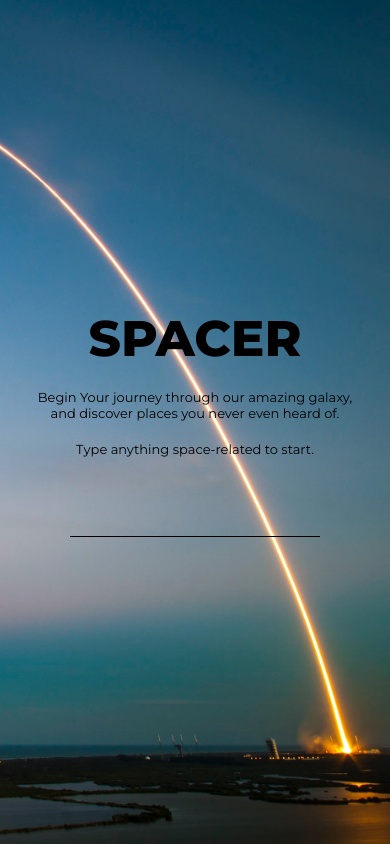
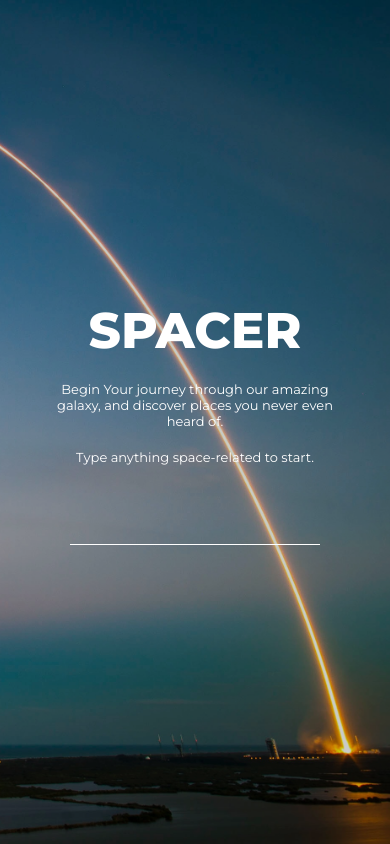
Before and after one commit to kremobil/Programowanie---dokumentacja, a Vue app in the folder Vue/kurs Hello Roman/Mój projekt/project/: page / in a window 390 px wide. Built offline with nearby package versions, Linux system fonts and the light colour scheme.

Commit message:
responsive style + bugged input

```diff
--- a/Vue/kurs Hello Roman/Mój projekt/project/src/App.vue
+++ b/Vue/kurs Hello Roman/Mój projekt/project/src/App.vue
@@ -1,9 +1,49 @@
 <template>
-  <router-view/>
+  <div class="wrapper">
+    <Bg />
+    <Claim />
+    <SearchInput v-model="searchValue" @input="handleSearch"/>
+  </div>
 </template>
 
 <script>
+  import axios from 'axios';
+  import debounce from 'lodash.debounce';
+  import Claim from '@/components/Claim.vue';
+  import SearchInput from '@/components/SearchInput.vue';
+  import Bg from '@/components/bg.vue';
 
+  const API = 'https://images-api.nasa.gov/search?q=';
+
+  export default {
+    name: "HomeView",
+    components: {
+      Claim,
+      SearchInput,
+      Bg,
+    },
+    data() {
+        return {
+            searchValue: "",
+            results: [],
+        };
+    },
+    methods: {
+        handleSearch: debounce(function searchResponse() {
+            axios.get(`${API}${this.searchValue}&media_type=image`)
+                .then((response) => {
+                console.log(this.searchValue)
+                this.results = response.data.collection.items;
+                console.log(this.results);
+                this.results.length = 20;
+            })
+                .catch((error) => {
+                console.log(error);
+            });
+        }, 500),
+    },
+    components: { Claim, SearchInput, Bg }
+};
 </script>
 
 <style lang="scss">
@@ -16,5 +56,17 @@
   }
   * {
     box-sizing: border-box;
+    -webkit-font-smoothing: antialiased;
+    -moz-osx-font-smoothing: grayscale;
+  }
+  .wrapper {
+    display: flex;
+    flex-direction: column;
+    align-items: center;
+    margin: 0px;
+    padding: 30px;
+    width: 100%;
+    height: 100vh;
+    justify-content: center;
   }
 </style>
--- a/Vue/kurs Hello Roman/Mój projekt/project/src/components/Claim.vue
+++ b/Vue/kurs Hello Roman/Mój projekt/project/src/components/Claim.vue
@@ -24,13 +24,36 @@
         text-align: center;
         justify-content: center;
         align-items: center;
+        color: #fff;
     }
     .claim{
         font-size: 50px;
         margin: 0;
+
+        @media (min-width: 768px) {
+            font-size: 80px;
+        }
+        @media (min-width: 1024px) {
+            font-size: 104px;
+        }
     }
     .subclaim{
         margin: 20px 0 0 0;
         font-size: 13px;
+        width: 280px;
+
+        @media (min-width: 768px) {
+            font-size: 19px;
+            width: 500px;
+            letter-spacing: 1px;
+            font-weight: 300;
+            line-height: 1;
+        }
+
+        @media (min-width: 1024px) {
+            font-size: 24px;
+            width: 800px;
+            line-height: 1.2;
+        }
     }
 </style>
--- a/Vue/kurs Hello Roman/Mój projekt/project/src/components/SearchInput.vue
+++ b/Vue/kurs Hello Roman/Mój projekt/project/src/components/SearchInput.vue
@@ -1,11 +1,22 @@
 <template>
     <div class="searchWrapper">
-        <input id="search" type="text" name="search" v-model="searchValue" @input="handleSearch"/>
+        <input id="search" type="text" name="search" :value="value" @input="handleSearch"/>
     </div>
 </template>
 <script>
 export default {
-
+    name: "SearchInput",
+    props: {
+        value: {
+            type: String,
+            required: true,
+        }
+    },
+    methods: {
+        handleSearch(e) {
+            this.$emit('input', e.target.value);
+        },
+    },
 }
 </script>
 <style lang="scss" scoped>
@@ -13,12 +24,30 @@ export default {
         display: flex;
         flex-direction: column;
         width: 250px;
+        @media (min-width: 1024px) {
+            width: 400px;
+        }
     }
     input {
         margin-top: 50px;
         height: 30px;
         border: 0;
-        border-bottom: 1px solid black;
+        border-bottom: 1px solid white;
         background: none;
+        transition: box-shadow .5s;
+        color: #fff;
+        text-align: center;
+        font-size: 18px;
+        font-weight: 300;
+        @media (min-width: 1024px) {
+            margin-top: 80px;
+        }
+    }
+    input:focus {
+        outline: none;
+        box-shadow: 0 10px 15px -10px rgba(255, 255, 255, 0.5);
+        @media (min-width: 1024px) {
+            box-shadow: 0 15px 20px -10px rgba(255, 255, 255, 0.6);
+        }
     }
 </style>
--- /dev/null
+++ b/Vue/kurs Hello Roman/Mój projekt/project/src/components/bg.vue
@@ -0,0 +1,32 @@
+<template>
+    <div class="backgroundimage"></div>
+</template>
+
+<script>
+    export default {
+        name: 'bg',
+    };
+</script>
+
+<style lang="scss">
+    .backgroundimage {
+        position: fixed;
+        width: 100%;
+        height: 100vh;
+        background-image: url('../assets/background.jpg');
+        background-repeat: no-repeat;
+        background-size: cover;
+        background-position: 80% 0%;
+        z-index: -1;
+    }
+    .backgroundimage::after {
+        content: '';
+        background: rgba($color: #000000, $alpha: 0.2);
+        position: absolute;
+        top: 0;
+        left: 0;
+        z-index: 1;
+        width: 100%;
+        height: 100vh;
+    }
+</style>
--- a/Vue/kurs Hello Roman/Mój projekt/project/src/main.js
+++ b/Vue/kurs Hello Roman/Mój projekt/project/src/main.js
@@ -1,5 +1,4 @@
 import { createApp } from 'vue';
 import App from './App.vue';
-import router from './router';
 
-createApp(App).use(router).mount('#app');
+createApp(App).mount('#app');
--- a/Vue/kurs Hello Roman/Mój projekt/project/src/views/HomeView.vue
+++ /dev/null
@@ -1,60 +0,0 @@
-<template>
-  <div class="wrapper">
-    <Claim />
-    <SearchInput />
-  </div>
-</template>
-
-<script>
-import axios from 'axios';
-import debounce from 'lodash.debounce';
-import Claim from '@/components/Claim.vue';
-import SearchInput from '@/components/SearchInput.vue';
-
-const API = 'https://images-api.nasa.gov/search?q=';
-
-export default {
-    name: "HomeView",
-    components: {
-      Claim,
-      SearchInput,
-    },
-    data() {
-        return {
-            searchValue: "",
-            results: [],
-        };
-    },
-    methods: {
-        handleSearch: debounce(function searchResponse() {
-            axios.get(`${API}${this.searchValue}&media_type=image`)
-                .then((response) => {
-                this.results = response.data.collection.items;
-                console.log(this.results);
-                this.results.length = 20;
-            })
-                .catch((error) => {
-                console.log(error);
-            });
-        }, 500),
-    },
-    components: { Claim, SearchInput }
-};
-</script>
-
-<style lang="scss" scoped>
-  .wrapper {
-    display: flex;
-    flex-direction: column;
-    align-items: center;
-    margin: 0px;
-    padding: 30px;
-    width: 100%;
-    height: 100vh;
-    justify-content: center;
-    background-image: url('../assets/background.jpg');
-    background-repeat: no-repeat;
-    background-size: cover;
-    background-position: 80% 0%;
-  }
-</style>
```
